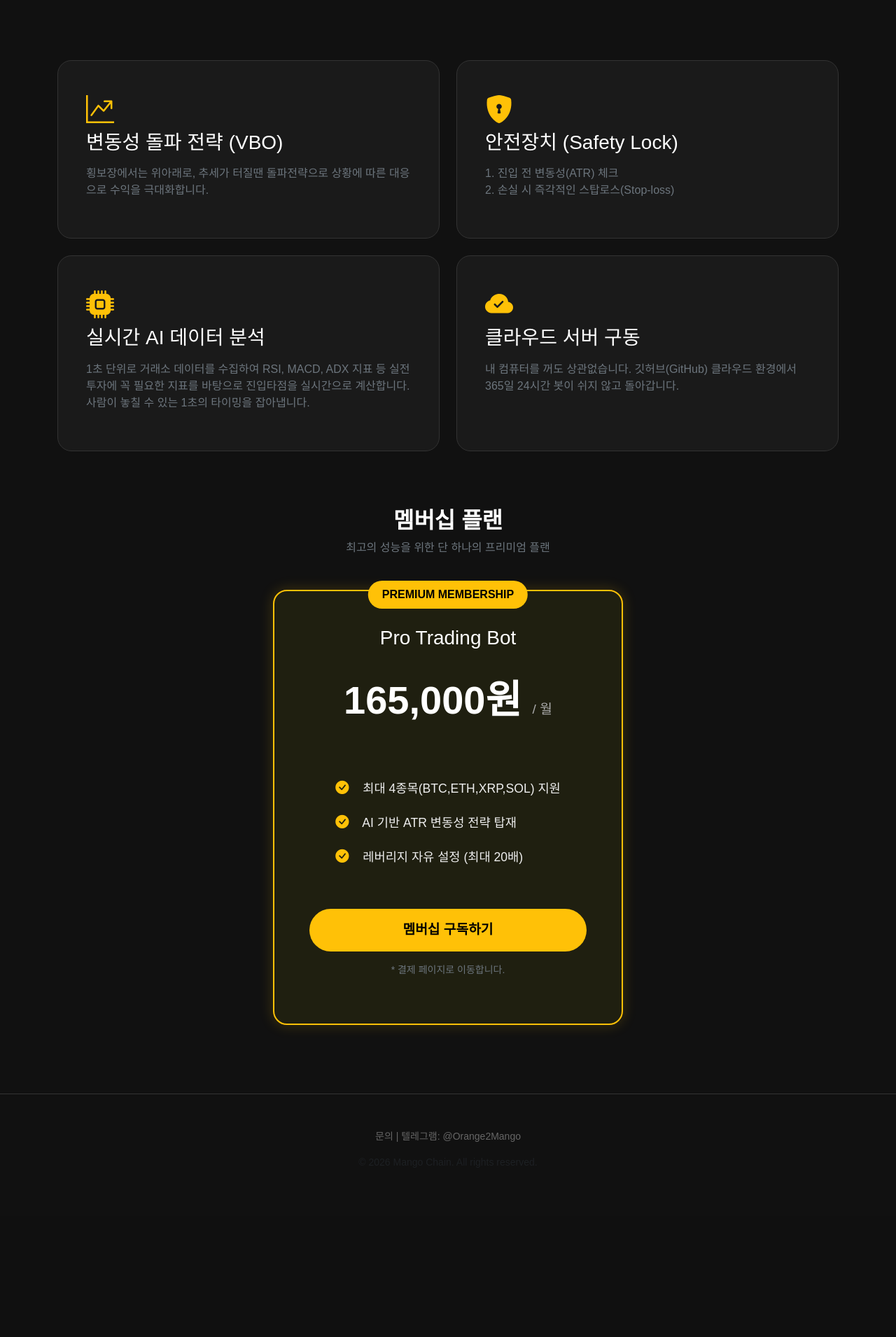
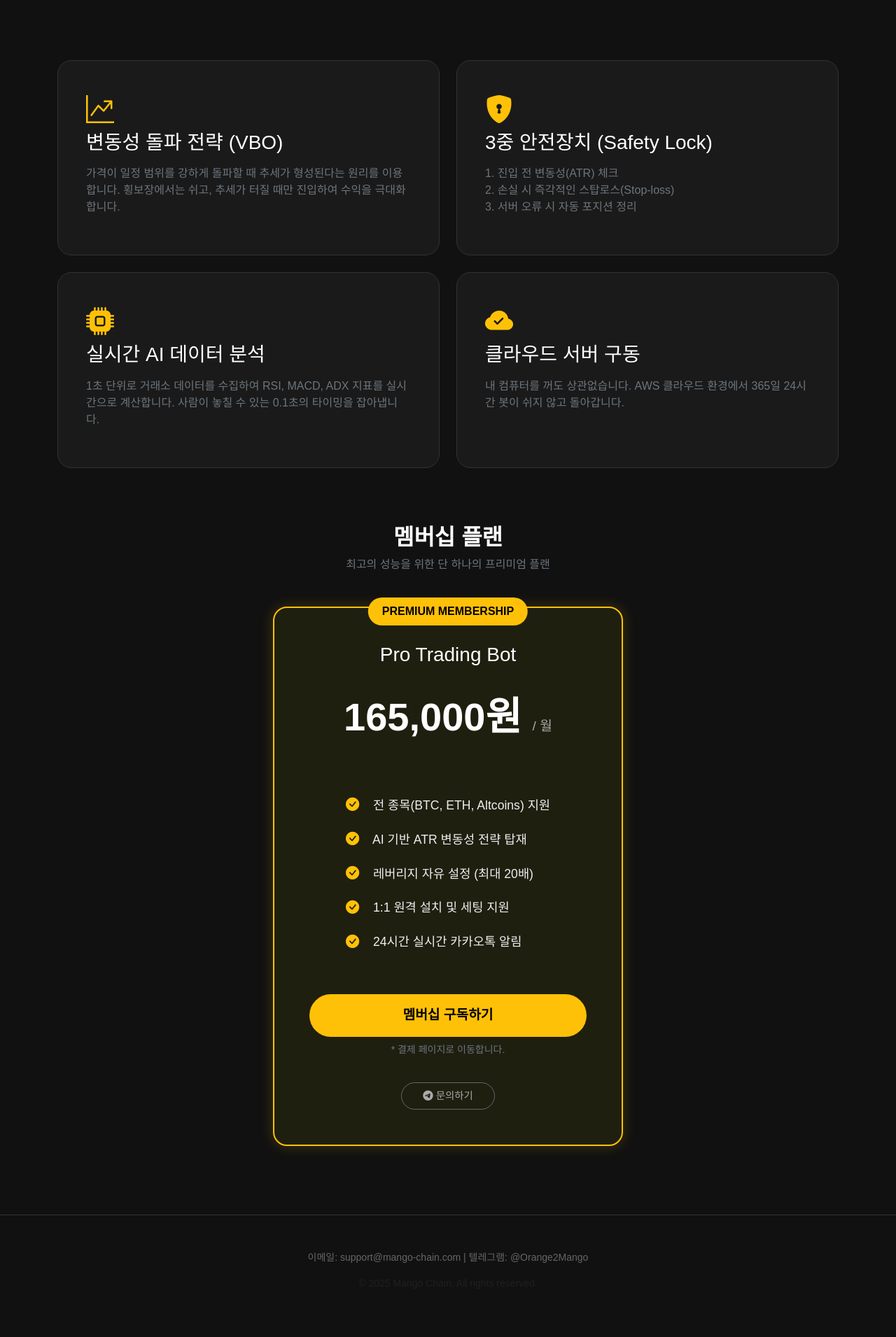
Before and after one commit to mango-chain/mango-website, a Flask app: page /pricing in a window 1280 px wide. Shown: the part 269-2180 px from the top of the page at 70% size. Before the commit the page ends 1938 px from the top, so only its background shows below. Run offline with Flask 3, Linux system fonts and the light colour scheme; some web fonts are replaced.

Commit message:
Add files via upload

```diff
--- a/templates/pricing.html
+++ b/templates/pricing.html
@@ -27,16 +27,16 @@
 
         /* 가격표 스타일 (단일 카드 강조) */
         .pricing-card {
-            background: #1f1f10; /* 살짝 노란끼 도는 어두운 배경 */
+            background: #1f1f10;
             border: 2px solid var(--point-color);
             border-radius: 20px;
             padding: 50px;
             text-align: center;
             transition: 0.3s;
             position: relative;
-            max-width: 500px; /* 카드 최대 너비 제한 */
-            margin: 0 auto;   /* 중앙 정렬 */
-            box-shadow: 0 0 20px rgba(255, 193, 7, 0.2); /* 은은한 빛 효과 */
+            max-width: 500px;
+            margin: 0 auto;
+            box-shadow: 0 0 20px rgba(255, 193, 7, 0.2);
         }
         .pricing-card:hover { transform: translateY(-10px); box-shadow: 0 0 40px rgba(255, 193, 7, 0.4); }
 
@@ -50,11 +50,20 @@
         .features-list li { margin-bottom: 20px; color: #eee; font-size: 1.1rem; }
         .features-list i { color: var(--point-color); margin-right: 15px; font-size: 1.2rem; }
 
+        /* 메인 구독 버튼 */
         .btn-price {
             background-color: var(--point-color); color: #000; font-weight: 800; font-size: 1.2rem;
             padding: 15px 0; width: 100%; border-radius: 50px; transition: 0.3s;
         }
         .btn-price:hover { background-color: #ffca2c; transform: scale(1.02); }
+
+        /* 문의하기 버튼 (작은 사이즈) */
+        .btn-contact {
+            border: 1px solid #666; color: #aaa; background: transparent;
+            font-size: 0.9rem; padding: 8px 30px; border-radius: 50px; transition: 0.3s; text-decoration: none;
+            display: inline-block; margin-top: 20px;
+        }
+        .btn-contact:hover { border-color: var(--point-color); color: var(--point-color); background: rgba(255, 193, 7, 0.1); }
     </style>
 </head>
 <body>
@@ -84,28 +93,28 @@
                 <div class="feature-box">
                     <i class="bi bi-graph-up-arrow feature-icon"></i>
                     <h3>변동성 돌파 전략 (VBO)</h3>
-                    <p class="text-secondary mt-3">횡보장에서는 위아래로, 추세가 터질땐 돌파전략으로 상황에 따른 대응으로 수익을 극대화합니다.</p>
+                    <p class="text-secondary mt-3">가격이 일정 범위를 강하게 돌파할 때 추세가 형성된다는 원리를 이용합니다. 횡보장에서는 쉬고, 추세가 터질 때만 진입하여 수익을 극대화합니다.</p>
                 </div>
             </div>
             <div class="col-md-6">
                 <div class="feature-box">
                     <i class="bi bi-shield-lock-fill feature-icon"></i>
-                    <h3>안전장치 (Safety Lock)</h3>
-                    <p class="text-secondary mt-3">1. 진입 전 변동성(ATR) 체크<br>2. 손실 시 즉각적인 스탑로스(Stop-loss)</p>
+                    <h3>3중 안전장치 (Safety Lock)</h3>
+                    <p class="text-secondary mt-3">1. 진입 전 변동성(ATR) 체크<br>2. 손실 시 즉각적인 스탑로스(Stop-loss)<br>3. 서버 오류 시 자동 포지션 정리</p>
                 </div>
             </div>
             <div class="col-md-6">
                 <div class="feature-box">
                     <i class="bi bi-cpu-fill feature-icon"></i>
                     <h3>실시간 AI 데이터 분석</h3>
-                    <p class="text-secondary mt-3">1초 단위로 거래소 데이터를 수집하여 RSI, MACD, ADX 지표 등 실전투자에 꼭 필요한 지표를 바탕으로 진입타점을 실시간으로 계산합니다. 사람이 놓칠 수 있는 1초의 타이밍을 잡아냅니다.</p>
+                    <p class="text-secondary mt-3">1초 단위로 거래소 데이터를 수집하여 RSI, MACD, ADX 지표를 실시간으로 계산합니다. 사람이 놓칠 수 있는 0.1초의 타이밍을 잡아냅니다.</p>
                 </div>
             </div>
             <div class="col-md-6">
                 <div class="feature-box">
                     <i class="bi bi-cloud-check-fill feature-icon"></i>
                     <h3>클라우드 서버 구동</h3>
-                    <p class="text-secondary mt-3">내 컴퓨터를 꺼도 상관없습니다. 깃허브(GitHub) 클라우드 환경에서 365일 24시간 봇이 쉬지 않고 돌아갑니다.</p>
+                    <p class="text-secondary mt-3">내 컴퓨터를 꺼도 상관없습니다. AWS 클라우드 환경에서 365일 24시간 봇이 쉬지 않고 돌아갑니다.</p>
                 </div>
             </div>
         </div>
@@ -125,15 +134,24 @@
                     <div class="price">165,000원 <span>/ 월</span></div>
 
                     <ul class="features-list">
-                        <li><i class="bi bi-check-circle-fill"></i> 최대 4종목(BTC,ETH,XRP,SOL) 지원</li>
+                        <li><i class="bi bi-check-circle-fill"></i> 전 종목(BTC, ETH, Altcoins) 지원</li>
                         <li><i class="bi bi-check-circle-fill"></i> AI 기반 ATR 변동성 전략 탑재</li>
                         <li><i class="bi bi-check-circle-fill"></i> 레버리지 자유 설정 (최대 20배)</li>
+                        <li><i class="bi bi-check-circle-fill"></i> 1:1 원격 설치 및 세팅 지원</li>
+                        <li><i class="bi bi-check-circle-fill"></i> 24시간 실시간 카카오톡 알림</li>
                     </ul>
 
                     <a href="https://www.latpeed.com/memberships/693f43833a65992a42c79d63" target="_blank" class="btn btn-price">
                         멤버십 구독하기
                     </a>
-                    <p class="mt-3 text-secondary small">* 결제 페이지로 이동합니다.</p>
+                    <p class="mt-2 text-secondary small">* 결제 페이지로 이동합니다.</p>
+
+                    <div>
+                        <a href="https://t.me/Orange2Mango" target="_blank" class="btn-contact">
+                            <i class="bi bi-telegram"></i> 문의하기
+                        </a>
+                    </div>
+
                 </div>
             </div>
         </div>
@@ -141,8 +159,8 @@
 
     <footer style="border-top: 1px solid #333; padding: 50px 0; margin-top: 50px; color: #666; text-align: center;">
         <div class="container">
-            <p class="small">문의 | 텔레그램: @Orange2Mango</p>
-            <p class="small text-muted">&copy; 2026 Mango Chain. All rights reserved.</p>
+            <p class="small">이메일: support@mango-chain.com | 텔레그램: @Orange2Mango</p>
+            <p class="small text-muted">&copy; 2025 Mango Chain. All rights reserved.</p>
         </div>
     </footer>
 
```
